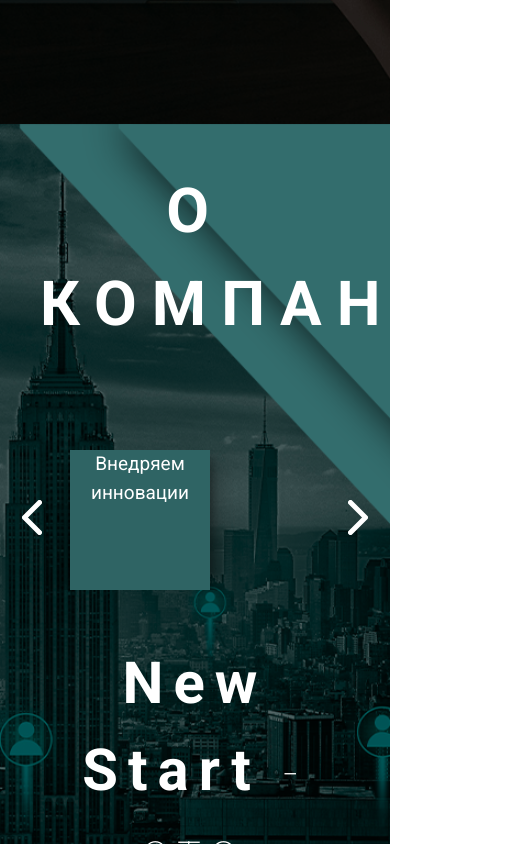
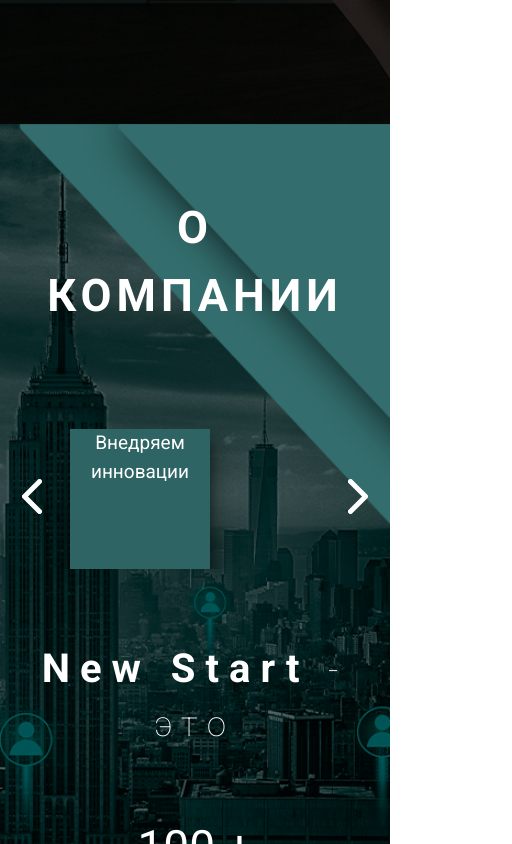
Before and after one commit to PolyakovDen/test2, a Nuxt app: page / in a window 390 px wide. Shown: the part 720-1564 px from the top of the page, 512 px wide, since content can reach past the window. Built offline with nearby package versions, Linux system fonts and the light colour scheme.

Commit message:
add new styles

```diff
--- a/components/AboutUs.vue
+++ b/components/AboutUs.vue
@@ -2,11 +2,11 @@
   <div class="about-us__wrapper" id="about-us">
     <div class="about-us__block">
       <v-container fluid class="pa-0">
-        <v-row no-gutters justify-lg="space-between" justify-md="center" justify-sm="center" class="pl-10 pr-10" >
+        <v-row no-gutters justify-lg="space-between" justify-md="center" justify-sm="center" class="pl-10 pr-10 pb-16" >
           <v-col
             lg="5"
             md="8"
-            sm="4">
+            sm="12">
             <div class="about-us__slider">
               <div data-aos="fade-right" data-aos-duration="1400">
                 <h2 class="about-us__slider--title">О компании</h2>
@@ -25,7 +25,7 @@
           <v-col
             lg="5"
             md="10"
-            sm="4">
+            sm="12">
             <div class="about-us" data-aos="fade-left" data-aos-duration="1400">
               <h3 class="about-us__title">
                 <span class="about-us__main--title">New Start</span> - это
@@ -122,6 +122,7 @@
   /*  width: 600px;*/
   /*}*/
   .about-us__slider--title {
+    padding-top: 70px;
     letter-spacing: 15px;
     text-align: center;
     margin: auto;
@@ -129,6 +130,7 @@
     text-transform: uppercase;
   }
   .about-us__title {
+    padding-top: 70px;
     font-size: 50px;
     letter-spacing: 10px;
     font-weight: lighter;
@@ -200,12 +202,33 @@
     background: url('/sl-arrow_r.svg') 0 0 / 100% no-repeat;
   }
   @media screen and (max-width: 1264px) {
-    .about-us__slider--title {
-      margin-top: 40px;
-    }
     .about-us__title {
-      margin-top: 50px;
       text-align: center;
     }
   }
+  @media screen and (max-width: 900px) {
+    .about-us__slider--title {
+      font-size: 55px;
+    }
+  }
+  @media screen and (max-width: 600px) {
+    .about-us__slider--title {
+      font-size: 45px;
+      letter-spacing: 5px;
+    }
+    .about-us__title {
+      font-size: 35px;
+    }
+    .about-us__main--title {
+      font-size: 40px;
+    }
+    .about-us__description {
+      font-size: 46px;
+    }
+  }
+  @media screen and (max-width: 340px) {
+    .about-us__slider--title {
+      word-wrap: break-word;
+    }
+  }
 </style>
--- a/components/Advantages.vue
+++ b/components/Advantages.vue
@@ -69,7 +69,7 @@ export default {
   }
   @media screen and (max-width: 600px) {
     .advantages__title {
-      font-size: 40px;
+      font-size: 37px;
       letter-spacing: 5px;
     }
   }
--- a/components/Footer.vue
+++ b/components/Footer.vue
@@ -91,4 +91,9 @@ export default {
   .privacy__title span {
     font-style: italic;
   }
+  @media screen and (max-width: 340px) {
+    .footer__contacts {
+      font-size: 16px;
+    }
+  }
 </style>
--- a/components/Form.vue
+++ b/components/Form.vue
@@ -20,7 +20,7 @@
         netlify
       >
         <v-container>
-          <v-row justify="center">
+          <v-row justify="center" class="pa-2">
             <v-col
               class="test pa-8 pb-3"
               cols="12"
```
